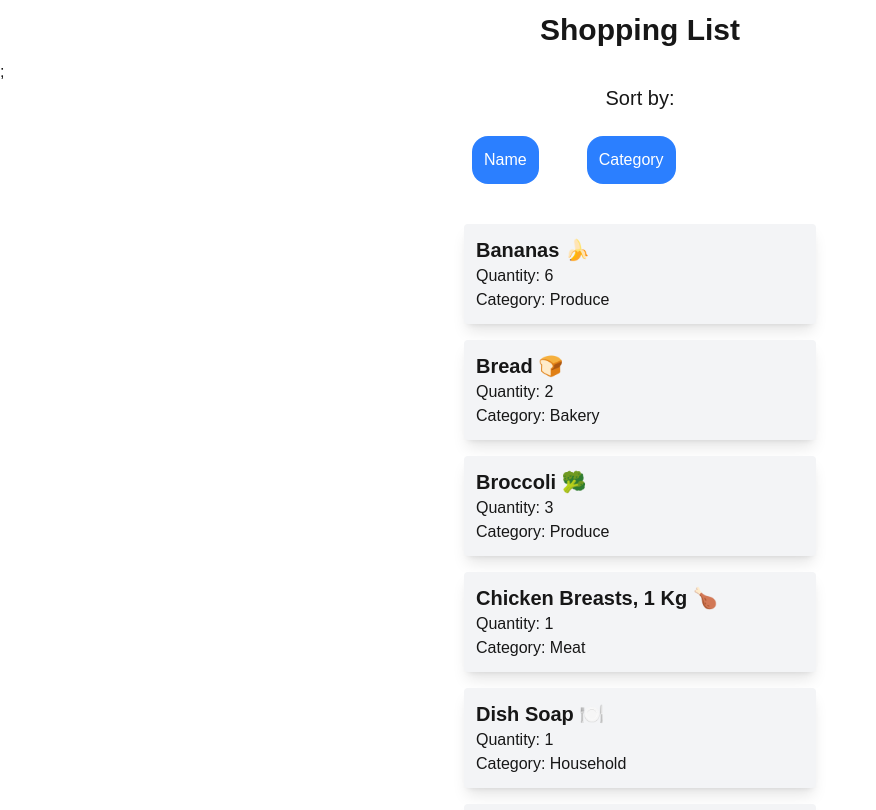
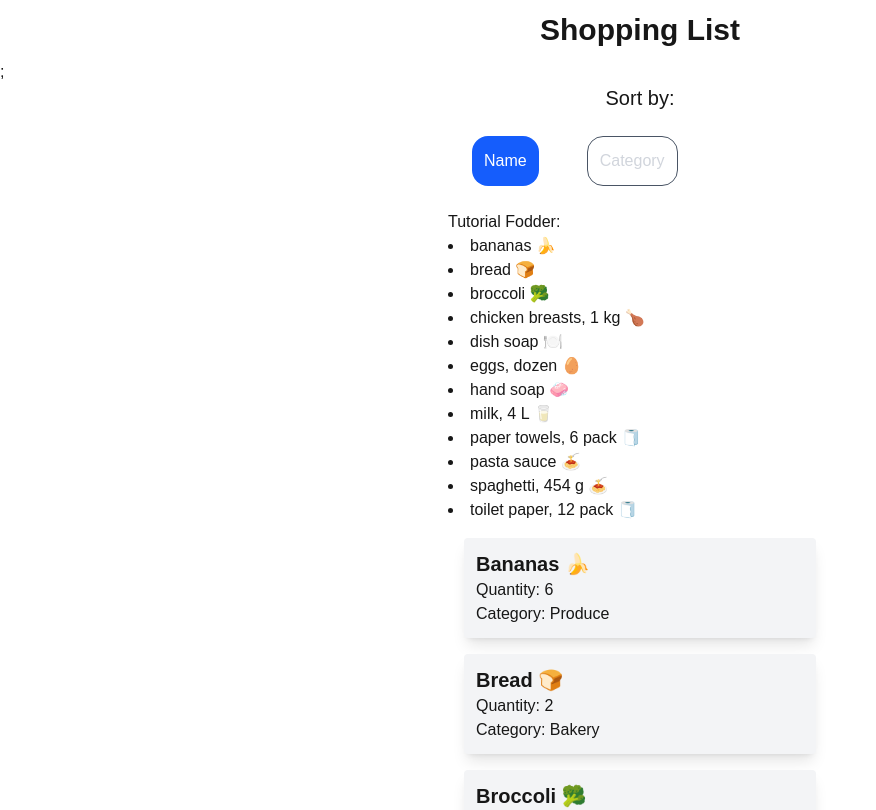
Before and after one commit to SueAtSAIT/cprg306-assignments, a Next.js app: page /week-6 in a window 1280 px wide. Shown: the top 810 px of the page, without its empty margins (0-876 px from the left). Built offline with nearby package versions, Linux system fonts and the light colour scheme.

Commit message:
Adds conditional state styling to sorting buttons

```diff
--- a/app/week-6/item-list.js
+++ b/app/week-6/item-list.js
@@ -17,12 +17,27 @@ import items from "./items.json";
 export default function ItemList() {
   const [sortBy, setSortBy] = useState("name");
 
+  const [isNameActive, setIsNameActive] = useState(true);
+  // const [isCatActive, setIsCatActive] = useState(false);
+
   const sortByCategory = () => {
+    // console.log(`Cat ${isCatActive}`);
+    console.log("Name ", isNameActive);
     setSortBy("category");
+    // setIsCatActive(true);
+    setIsNameActive(false);
+    // console.log(`Cat ${isCatActive}`);
+    console.log("Name ", isNameActive);
   };
 
   const sortByName = () => {
+    // console.log(`Cat ${isCatActive}`);
+    console.log("Name ", isNameActive);
     setSortBy("name");
+    setIsNameActive(true);
+    // setIsCatActive(false);
+    // console.log(`Cat ${isCatActive}`);
+    console.log("Name ", isNameActive);
   };
 
   const sortedList = [...items].sort((a, b) => {
@@ -33,6 +48,8 @@ export default function ItemList() {
     } else return 0;
   });
 
+  // TODO: create a stateful variable for the active button and use to update appearance
+
   return (
     <div>
       <h2 className="text-xl text-center">Sort by:</h2>
@@ -41,25 +58,44 @@ export default function ItemList() {
           {/* TODO: conditional rendering of button bg colour based on state ... HELP! */}
           <button
             onClick={sortByName}
-            className="bg-blue-500 m-6 p-3 rounded-2xl text-white hover:bg-blue-700 active:bg-blue-900">
+            // disabled={!isNameActive}
+            className={`${
+              isNameActive
+                ? "bg-blue-600 text-white"
+                : "bg-white border border-gray-600 text-gray-300"
+            }
+            " m-6 p-3 rounded-2xl  hover:bg-blue-700 hover:text-white active:bg-blue-900 `}>
             Name
           </button>
           <button
             onClick={sortByCategory}
-            className="bg-blue-500 m-6 p-3 rounded-2xl text-white hover:bg-blue-700 active:bg-blue-900">
+            // disabled={!isCatActive}
+            className={`${
+              isNameActive
+                ? "bg-white border border-gray-600 text-gray-300"
+                : "bg-blue-600 text-white"
+            } m-6 p-3 rounded-2xl  hover:bg-blue-700 active:bg-blue-900 `}>
             Category
           </button>
         </div>
       </div>
+      <h2>Tutorial Fodder:</h2>
 
-      {sortedList.map((item, index) => (
+      {sortedList.map((item) => {
+        return <li key={item.id}>{item.name}</li>;
+      })}
+
+      {sortedList.map((item) => (
         // <Item
-        //   key={item.id || index}
+        //   key={item.id}
         //   name={item.name}
         //   quantity={item.quantity}
         //   category={item.category}
         // />
-        <Item key={item.id || index} {...item} />
+        <Item key={item.id} {...item} />
+      ))}
+      {sortedList.map((item, index) => (
+        <Item key={index} {...item} />
       ))}
     </div>
   );
```
